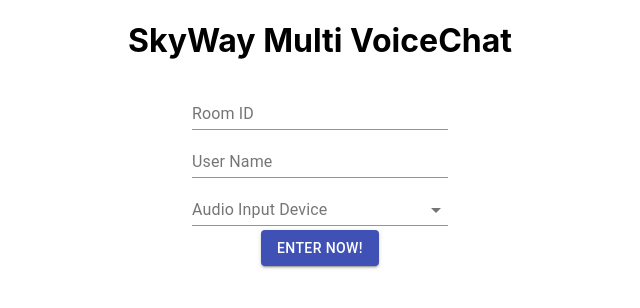
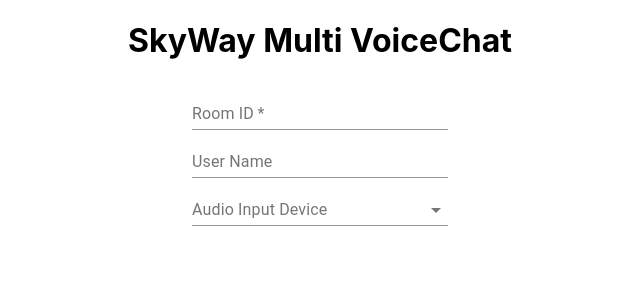
Before and after one commit to kadoshita/flowerturf, a React (Create React App) app: page / in a window 1280 px wide. Shown: the top 308 px of the page, without its empty margins (320-960 px from the left). Built offline with nearby package versions, Linux system fonts and the light colour scheme.

Commit message:
update must input room name

```diff
--- a/src/components/Home.tsx
+++ b/src/components/Home.tsx
@@ -1,4 +1,4 @@
-import React from 'react';
+import React, { useState } from 'react';
 import { Grid, TextField, Button } from '@material-ui/core';
 import { Link } from 'react-router-dom';
 import DeviceSelect from './DeviceSelect';
@@ -7,13 +7,15 @@
 import { USER_NAME_STORE, ROOM_NAME_STORE } from '../actions/index';
 
 const Home = () => {
+    const [roomName, setRoomName] = useState('');
+
     return (
         <Grid container>
             <Grid item xs={12}>
                 <h1>SkyWay Multi VoiceChat</h1>
             </Grid>
             <Grid item xs={12}>
-                <TextField label="Room ID" color="primary" style={{ width: '20%' }} onChange={e => store.dispatch({ type: ROOM_NAME_STORE, name: e.target.value })}></TextField>
+                <TextField label="Room ID" required color="primary" style={{ width: '20%' }} onChange={e => { setRoomName(e.target.value); store.dispatch({ type: ROOM_NAME_STORE, name: e.target.value }); }}></TextField>
             </Grid>
             <Grid item xs={12}>
                 <TextField label="User Name" color="primary" style={{ width: '20%' }} onChange={e => store.dispatch({ type: USER_NAME_STORE, name: e.target.value })}></TextField>
@@ -22,7 +24,7 @@
                 <DeviceSelect></DeviceSelect>
             </Grid>
             <Grid item xs={12}>
-                <Link to='/chat'>
+                <Link to='/chat' hidden={!roomName}>
                     <Button variant="contained" color="primary" style={{ marginTop: '4px' }}>Enter Now!</Button>
                 </Link>
             </Grid>
```
